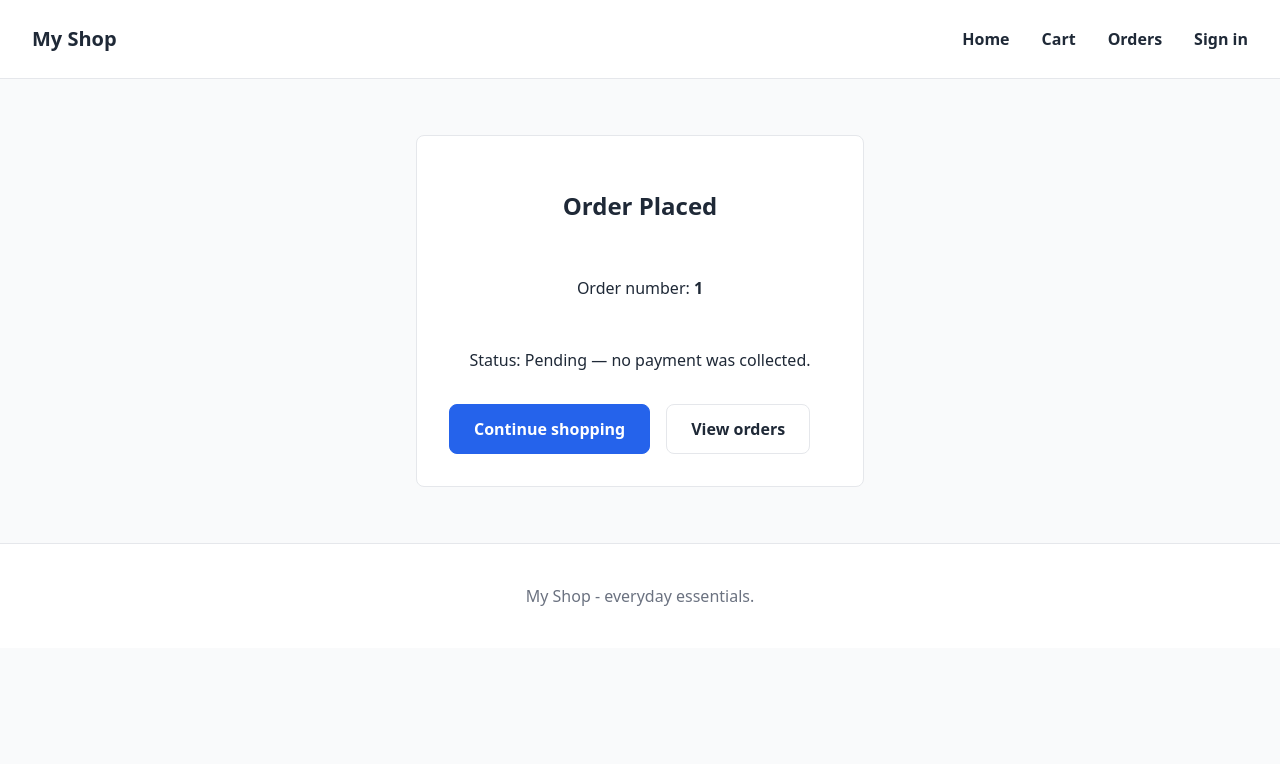
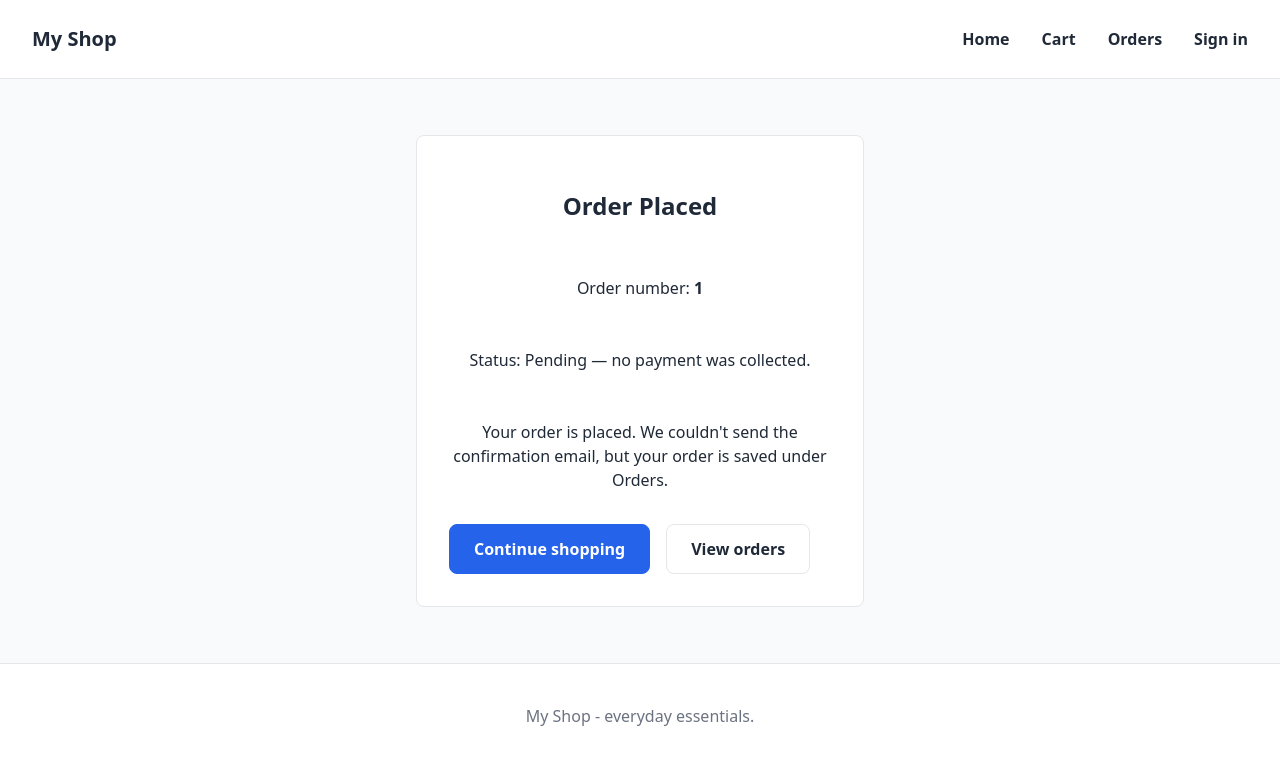
Before and after one commit to DolapoEwulogbo/MyShop, a React (Vite) app: page /success/1 in a window 1280 px wide. Shown: the top 764 px of the page. Built offline with nearby package versions, Linux system fonts and the light colour scheme; no server answers.

Commit message:
feat(checkout): Success page uses the not-sent email wording until Phase 7

```diff
--- a/src/pages/Success.jsx
+++ b/src/pages/Success.jsx
@@ -1,14 +1,14 @@
 import { Link, useLocation, useParams } from 'react-router-dom'
 import { formatNaira } from '../utils/currency.js'
 
-// Phase 6 — Success page per PRD: honest email status, no fake payment steps.
-// Reads orderNumber/total passed via navigation state; falls back to the URL param.
+// Phase 6 — confirmation page. The email is not sent until Phase 7, so this
+// deliberately uses the AGENTS.md Sec 10 "not sent" wording (emailSent is false).
 export default function Success() {
   const { orderId } = useParams()
   const location = useLocation()
   const orderNumber = location.state?.orderNumber ?? orderId ?? '—'
   const total = location.state?.total
-  const emailSent = location.state?.emailSent
+  const emailSent = location.state?.emailSent === true
 
   return (
     <section className="auth-card" aria-label="Order confirmation">
@@ -22,9 +22,13 @@ export default function Success() {
         </p>
       )}
       <p>Status: Pending — no payment was collected.</p>
-      {emailSent === true && <p>We&apos;ve sent a confirmation email for this order.</p>}
-      {emailSent === false && (
-        <p>Your order is placed. We couldn&apos;t send the confirmation email, but you can see it under Orders.</p>
+      {emailSent ? (
+        <p>We&apos;ve sent a confirmation email for this order.</p>
+      ) : (
+        <p>
+          Your order is placed. We couldn&apos;t send the confirmation email, but your order is
+          saved under Orders.
+        </p>
       )}
       <div className="actions">
         <Link className="button-primary" to="/">
```
